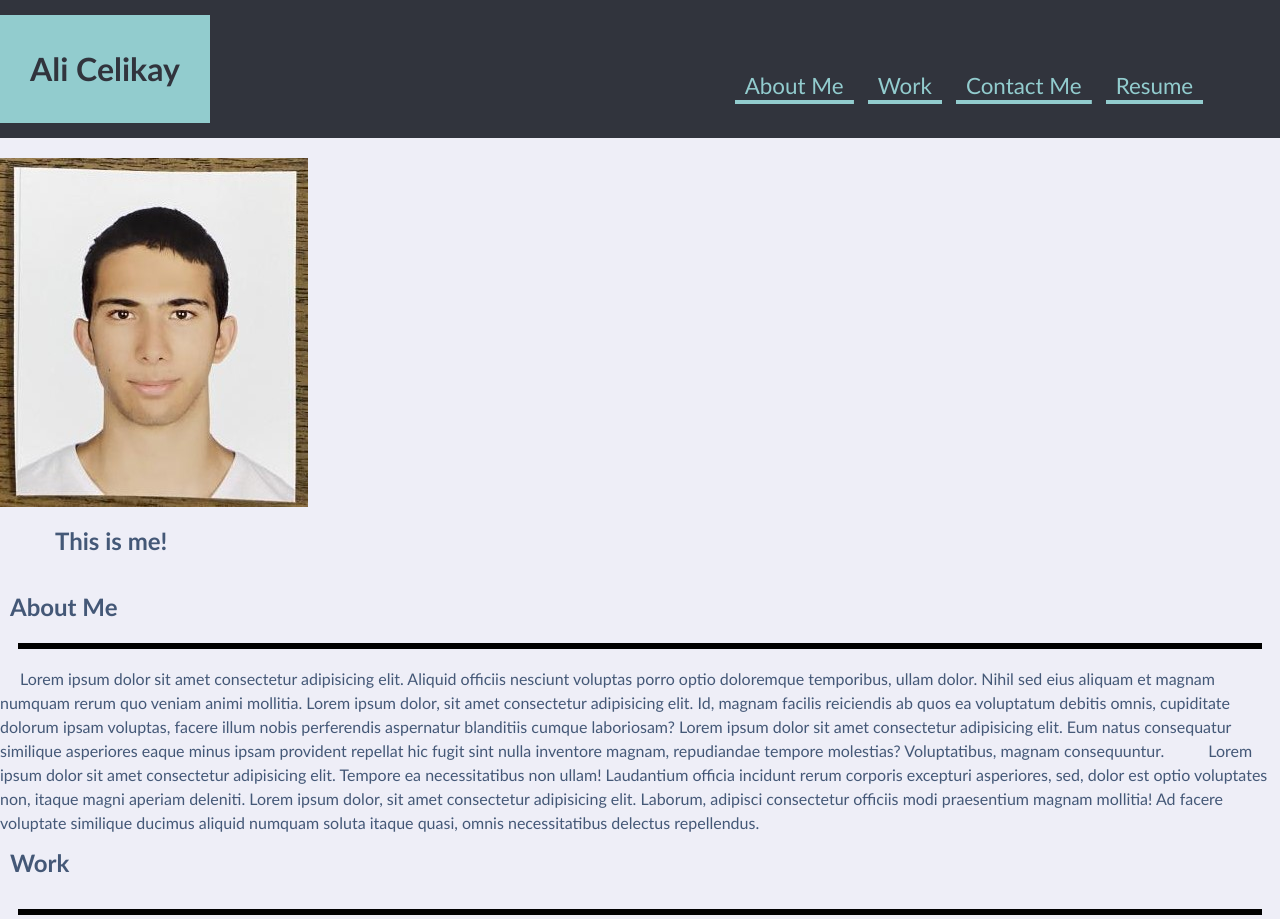
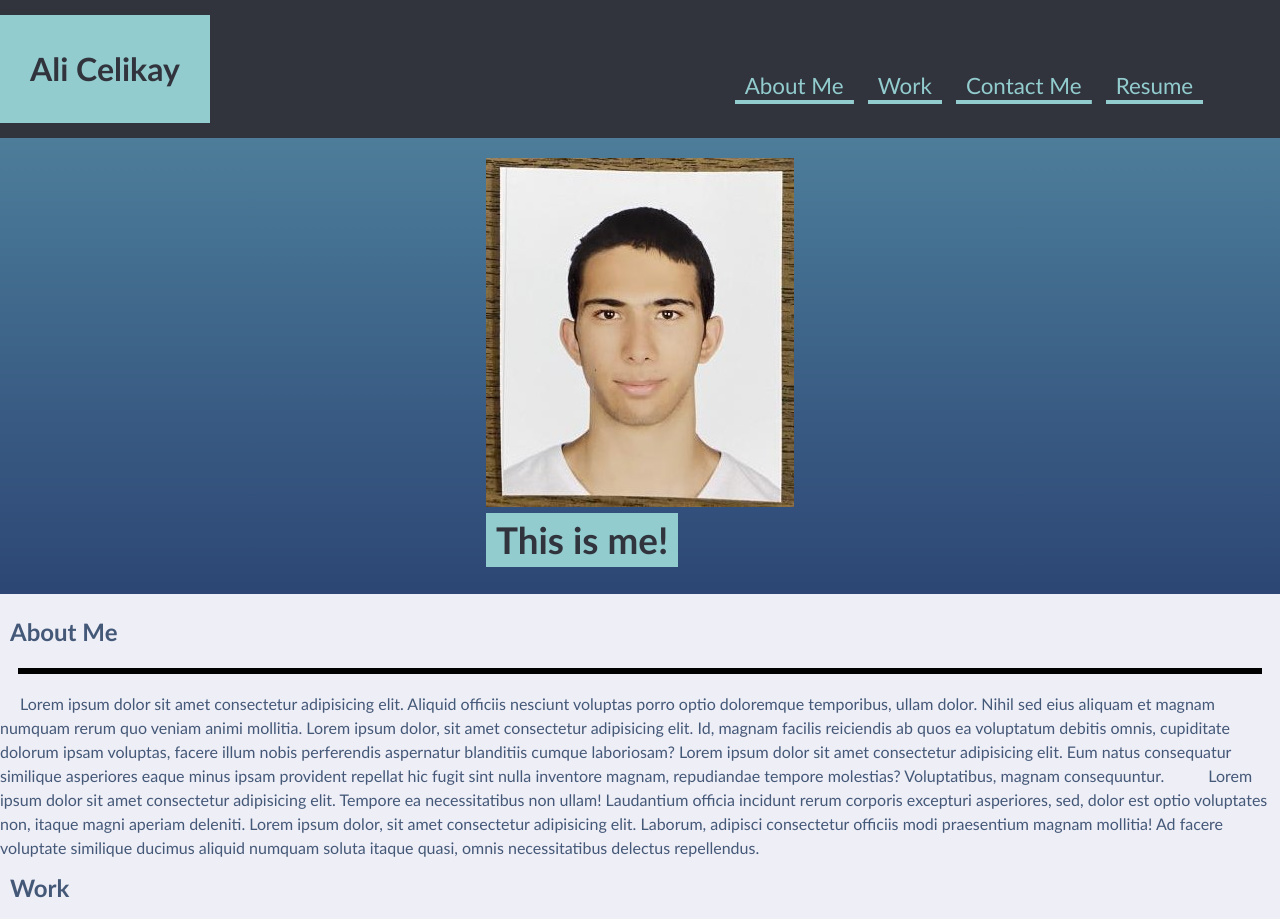
Before and after one commit to AliCelikay/2-ali-Portfolio, a plain HTML site: page index.html in a window 1280 px wide. Shown: the top 919 px of the page. Drawn offline with Linux system fonts and the light colour scheme.

Commit message:
Updated Header

```diff
--- a/assets/style.css
+++ b/assets/style.css
@@ -98,6 +98,31 @@ nav a:last-child {
 main {
     margin-top: 20px;
     margin-bottom: 45px;
+}
+
+.image {
+    background: rgb(68, 88, 120);
+    background-image: linear-gradient(180deg, var(--secondary) 0%, var(--primary) 100%);
+    /* background-size: cover; */
+    /* background-position: center; */
+    background-blend-mode: soft-light;
+    /* min-height: 30vh; */
+    color: var(--light);
+    padding: 2% 6%;
+    display: flex;
+    justify-content: center;
+    /* align-items: flex-end; */
+    /* text-align: right; */
+}
+
+.image h2 {
+    background-color: var(--secondary);
+    color: var(--tertiary);
+    /* margin: 0; */
+    padding: 5px 10px;
+    font-size: 2.3rem;
+    /* line-height: 1.2; */
+    display: inline;
 }
 
 
```
